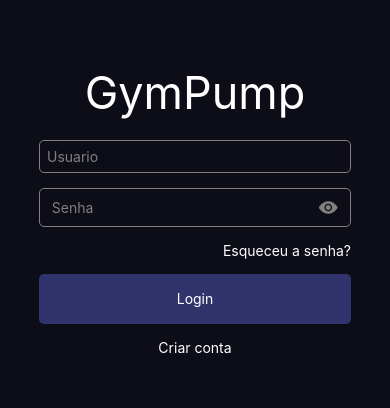
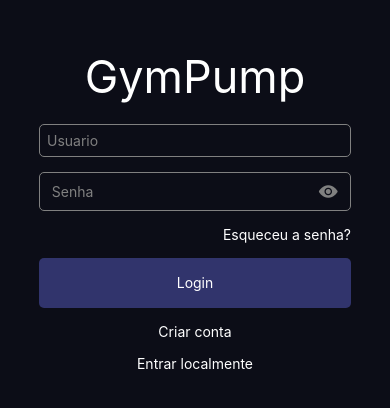
Before and after one commit to ArthurBrigueli/GymPump, a React Native app in the folder GymPump/: screen /Login in a window 390 px wide. Shown: the part 212-620 px from the top of the page. Built offline with nearby package versions, Linux system fonts and the light colour scheme; what expo-notifications, expo-sqlite would draw is missing.

Commit message:
feat: entrar localmente sem login
Usuario pode estar entrando no app sem precisar efetuar login, tudo sera pelo LocalStorage

```diff
--- a/GymPump/screens/Login.jsx
+++ b/GymPump/screens/Login.jsx
@@ -25,6 +25,7 @@ const Login = ({navigation})=>{
                 senha: password
             })
             updateUserState(response.data.user, response.data.token)
+            await AsyncStorage.setItem('TOKEN', response.data.token)
             navigation.navigate('Home')
         }catch(erro){
             setShowError('Credenciais incorreta')
@@ -38,6 +39,10 @@ const Login = ({navigation})=>{
 
     const handleShowPassword = ()=>{
         setShowPass(!showPass)
+    }
+
+    const handleJoinLocal = ()=>{
+        navigation.navigate('Home')
     }
 
     return(
@@ -78,6 +83,9 @@ const Login = ({navigation})=>{
                         )}
                         <TouchableOpacity onPress={handleCriarConta}>
                             <Text style={styles.txt}>Criar conta</Text>
+                        </TouchableOpacity>
+                        <TouchableOpacity onPress={handleJoinLocal}>
+                            <Text style={styles.txt}>Entrar localmente</Text>
                         </TouchableOpacity>
                     </View>
                 </View>
```
